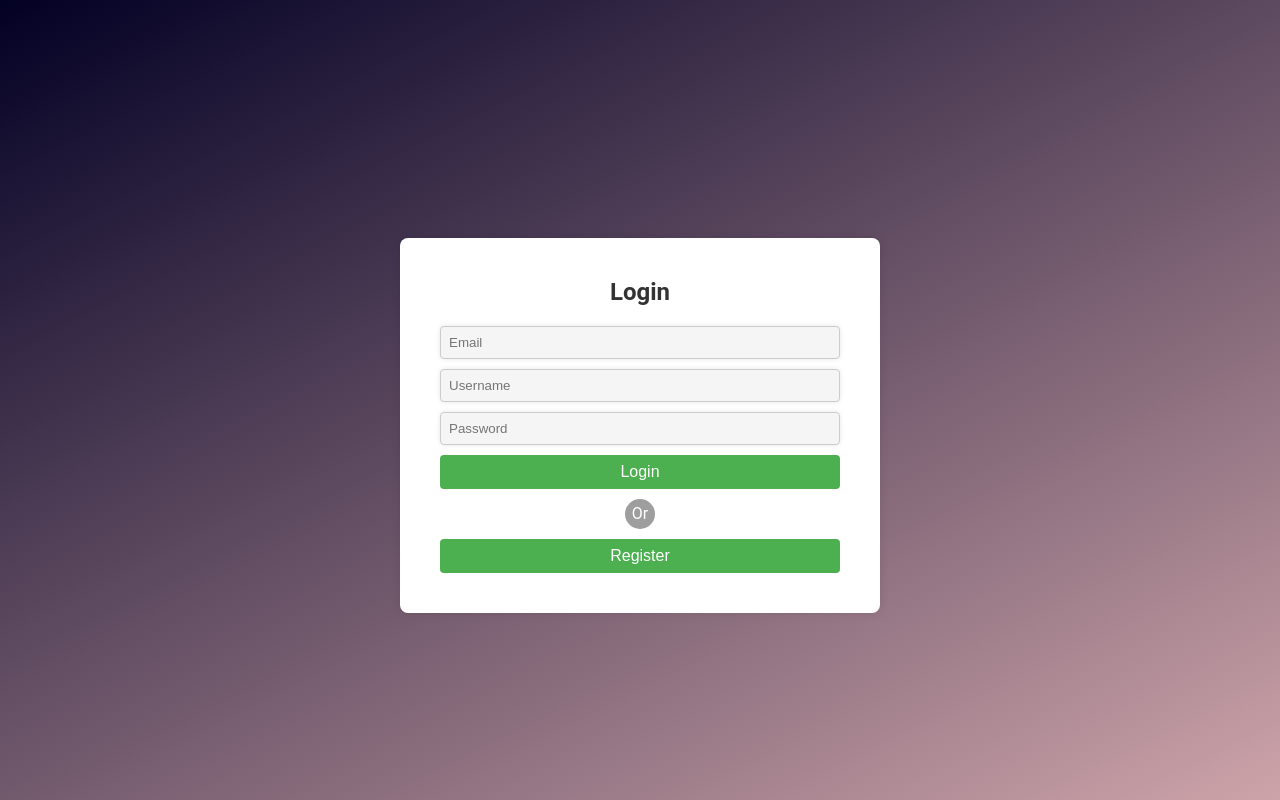
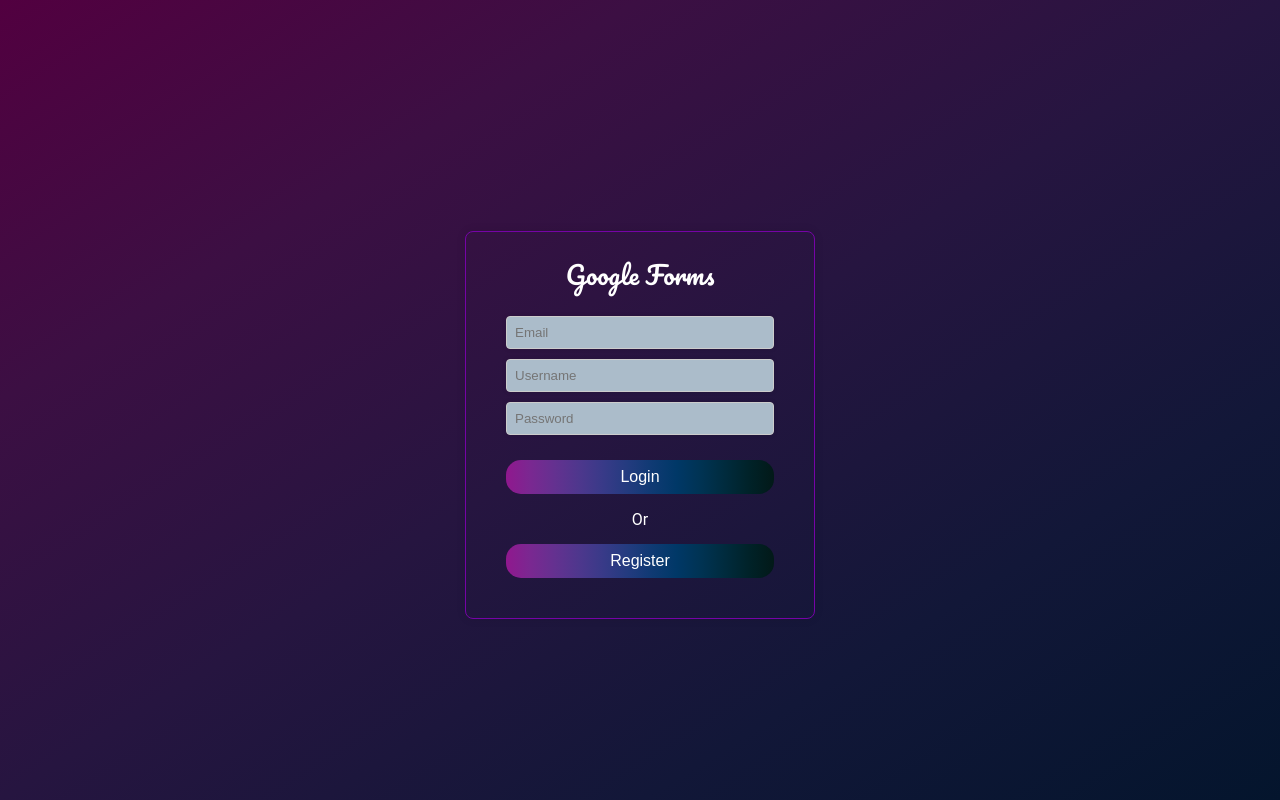
Before and after one commit to KratikSoni1104/Google_form, a React (Create React App) app: page / in a window 1280 px wide. Built offline with nearby package versions, Linux system fonts and the light colour scheme.

Commit message:
updated login page

```diff
--- a/public/index.html
+++ b/public/index.html
@@ -9,6 +9,9 @@
       name="description"
       content="Web site created using create-react-app"
     />
+    <link rel="preconnect" href="https://fonts.googleapis.com">
+  <link rel="preconnect" href="https://fonts.gstatic.com" crossorigin>
+  <link href="https://fonts.googleapis.com/css2?family=Pacifico&display=swap" rel="stylesheet">
 
     <title>React App</title>
   </head>
--- a/src/components/formHeader/FormHeader.js
+++ b/src/components/formHeader/FormHeader.js
@@ -45,13 +45,17 @@ function FormHeader() {
         setOpenDialog(true);
     }
 
+    const handleFormName = (e) => {
+
+    }
+
 
 
   return (
     <div className='form_header'>
         <div className='form_header_left'>
             <img className='formImg' src="/images/form_image.png" alt="no image" />
-            <input className='form_name' type="text" placeholder='Untitled Form' value={doc_name}/>
+            <input className='form_name' type="text" placeholder='Untitled Form' value={doc_name} onChange={e => handleFormName(e)}/>
             <FolderOpen className='form_header_icon' style={{marginRight:"10px"}}></FolderOpen>
             <FiStar className='form_header_icon' style={{marginRight:"10px"}} />
             <span>All changes saved in Drive</span>
--- a/src/components/login/LoginPage.js
+++ b/src/components/login/LoginPage.js
@@ -84,7 +84,7 @@ const handleRegister = async (e) => {
     <div className="login">
       <div className="mainContainer">
         <div className="container">
-          <h2>Login</h2>
+          <p className="login_text">Google Forms</p>
           {error && <span style={{color:"Red"}}>* {error}</span>}
           <form id="login-form">
             <input className="text" type="text" id="email" placeholder="Email" required autoComplete="off" onChange={(e) => {handleChange(e)}}/>
--- a/src/components/login/login.css
+++ b/src/components/login/login.css
@@ -5,30 +5,32 @@
     height: 50vh;
     font-family: Arial, sans-serif;
     margin-top: 50px;
+    width: 350px;
   }
 
   .container {
     width: 300px;
     padding: 20px;
-    background-color: #f0f0f0;
     border-radius: 5pxbody;
     font-family: 'Roboto', sans-serif;
-    background-color: #f9f9f9;
+    border: 1px solid #7603A7;
   }
 
   .container {
     width: 400px;
     margin: 0 auto;
-    padding: 40px;
-    background-color: #fff;
+    padding: 20px 40px 40px;
     border-radius: 8px;
     box-shadow: 0 0 10px rgba(0, 0, 0, 0.1);
   }
 
-  h2 {
+  .login_text {
     text-align: center;
-    color: #333;
+    color: #fff;
+    font-family: 'Pacifico', cursive;
     margin-bottom: 20px;
+    font-size: 25px;
+    margin-top: 0;
   }
 
   form {
@@ -82,6 +84,7 @@
 .password {
   margin-bottom: 10px;
   padding: 8px;
+  background: #ABBCCA;
   border: 1px solid #ccc;
   border-radius: 4px;
 }
@@ -94,17 +97,19 @@
   border-radius: 4px;
   cursor: pointer;
   width: 100%;
+  background-image: linear-gradient(to right, #90188e, #7a2891, #643190, #4e378d, #383a88, #233b7f, #0f3a73, #003867, #003353, #002b3d, #002228, #021918);
+  border-radius: 15px;
 }
 
 .loginButton:hover {
-    background-color: #45a049;
+  background-image: linear-gradient(to left, #90188e, #7a2891, #643190, #4e378d, #383a88, #233b7f, #0f3a73, #003867, #003353, #002b3d, #002228, #021918);
+  border-radius: 20px;
   }
 
   .or-divider {
     width: 30px;
     height: 30px;
     border-radius: 50%;
-    background-color: #9e9e9e;
     color: white;
     display: flex;
     align-items: center;
@@ -121,7 +126,8 @@
     height: 100vh;
     overflow-x:hidden;
     background: rgb(2,0,36);
-    background: linear-gradient(153deg, rgba(2,0,36,1) 0%, rgba(121,9,24,0.37307422969187676) 100%, rgba(0,212,255,1) 100%);
+    font-family: 'Google Sans' ,'Roboto', Arial, sans-serif;
+    background-image: linear-gradient(to left top, #04152d, #121738, #261540, #3c0f43, #520040);
 }
 
 .google-login {
@@ -178,6 +184,7 @@ h2 {
 }
 
 .signIn {
+  margin-top: 15px;
   display: flex;
   flex-direction: column;
   align-items: center;
```
